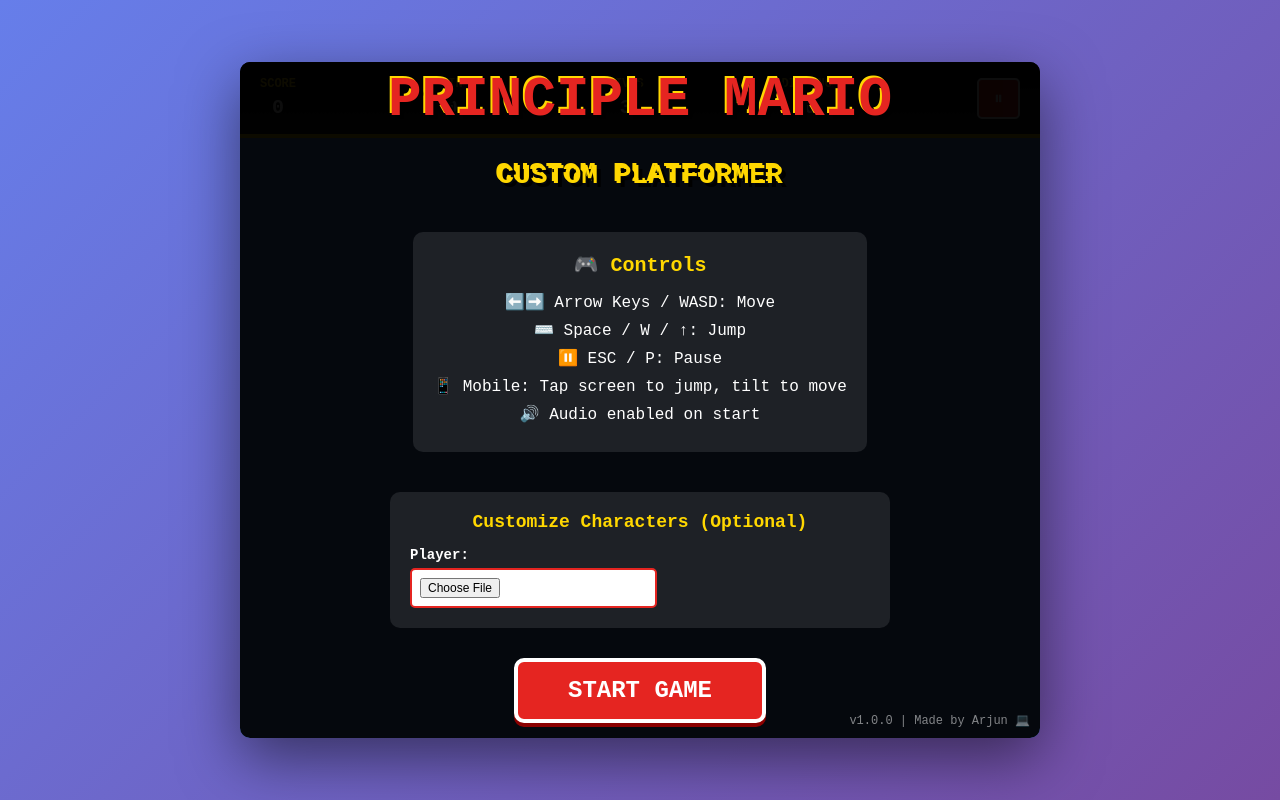
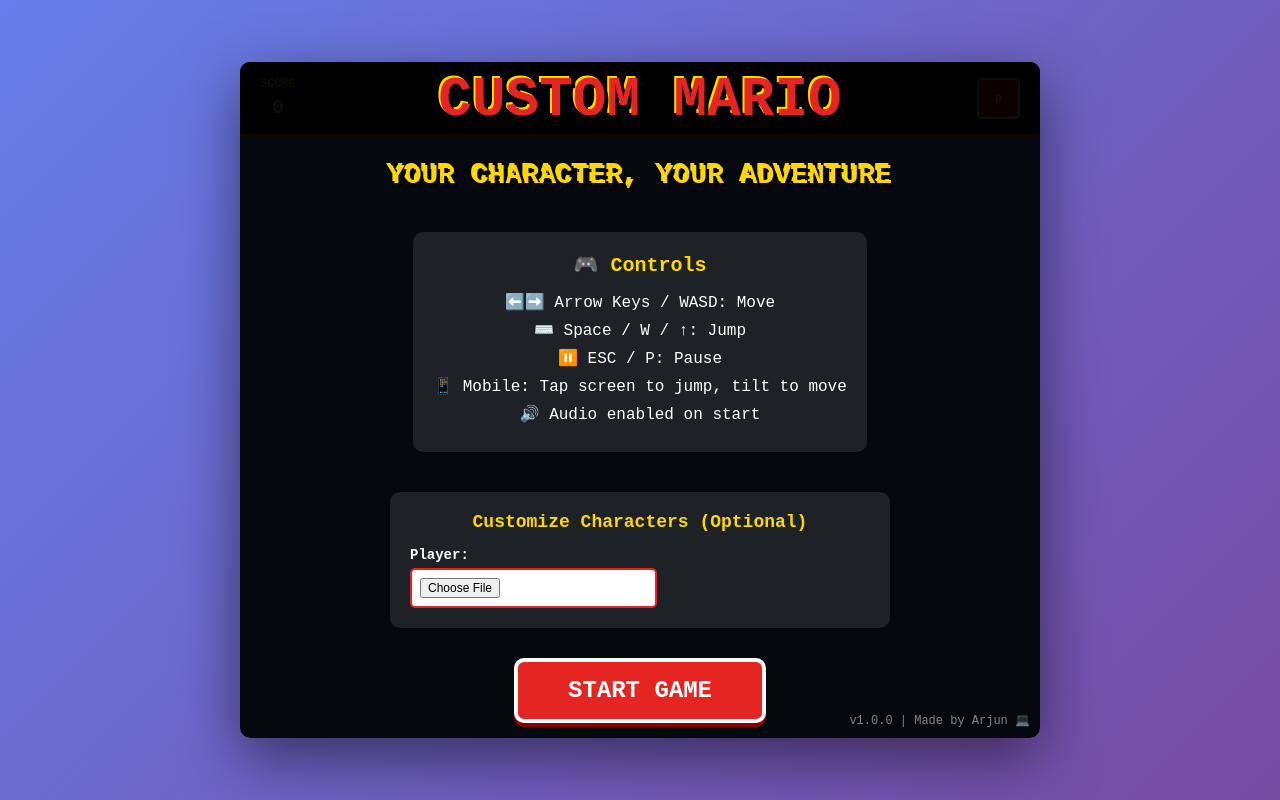
Before and after one commit to ArjunCoder0/Custom-Mario, a plain HTML site: page principle-mario/index.html in a window 1280 px wide. Drawn offline with Linux system fonts and the light colour scheme.

Commit message:
Rename project to 'Custom Mario' - better emphasizes customization feature

```diff
--- a/principle-mario/index.html
+++ b/principle-mario/index.html
@@ -3,9 +3,9 @@
 <head>
     <meta charset="UTF-8">
     <meta name="viewport" content="width=device-width, initial-scale=1.0, maximum-scale=1.0, user-scalable=no">
-    <meta name="description" content="Principle Mario - Customize your character and jump, collect coins, and avoid enemies in this endless platformer game!">
+    <meta name="description" content="Custom Mario - Customize your character and jump, collect coins, and avoid enemies in this endless platformer game!">
     <meta name="theme-color" content="#5c94fc">
-    <title>Principle Mario - Custom Character Platformer</title>
+    <title>Custom Mario - Custom Character Platformer</title>
     <link rel="stylesheet" href="style.css">
     <link rel="preconnect" href="https://fonts.googleapis.com">
 </head>
@@ -38,7 +38,7 @@
 
             <!-- Start Screen -->
             <div id="startScreen" class="screen">
-                <h1 class="game-title">PRINCIPLE MARIO<br><span class="subtitle">CUSTOM PLATFORMER</span></h1>
+                <h1 class="game-title">CUSTOM MARIO<br><span class="subtitle">YOUR CHARACTER, YOUR ADVENTURE</span></h1>
 
                 <div class="controls-info">
                     <h3>🎮 Controls</h3>
```
Also changed, not shown: 1 other file.
